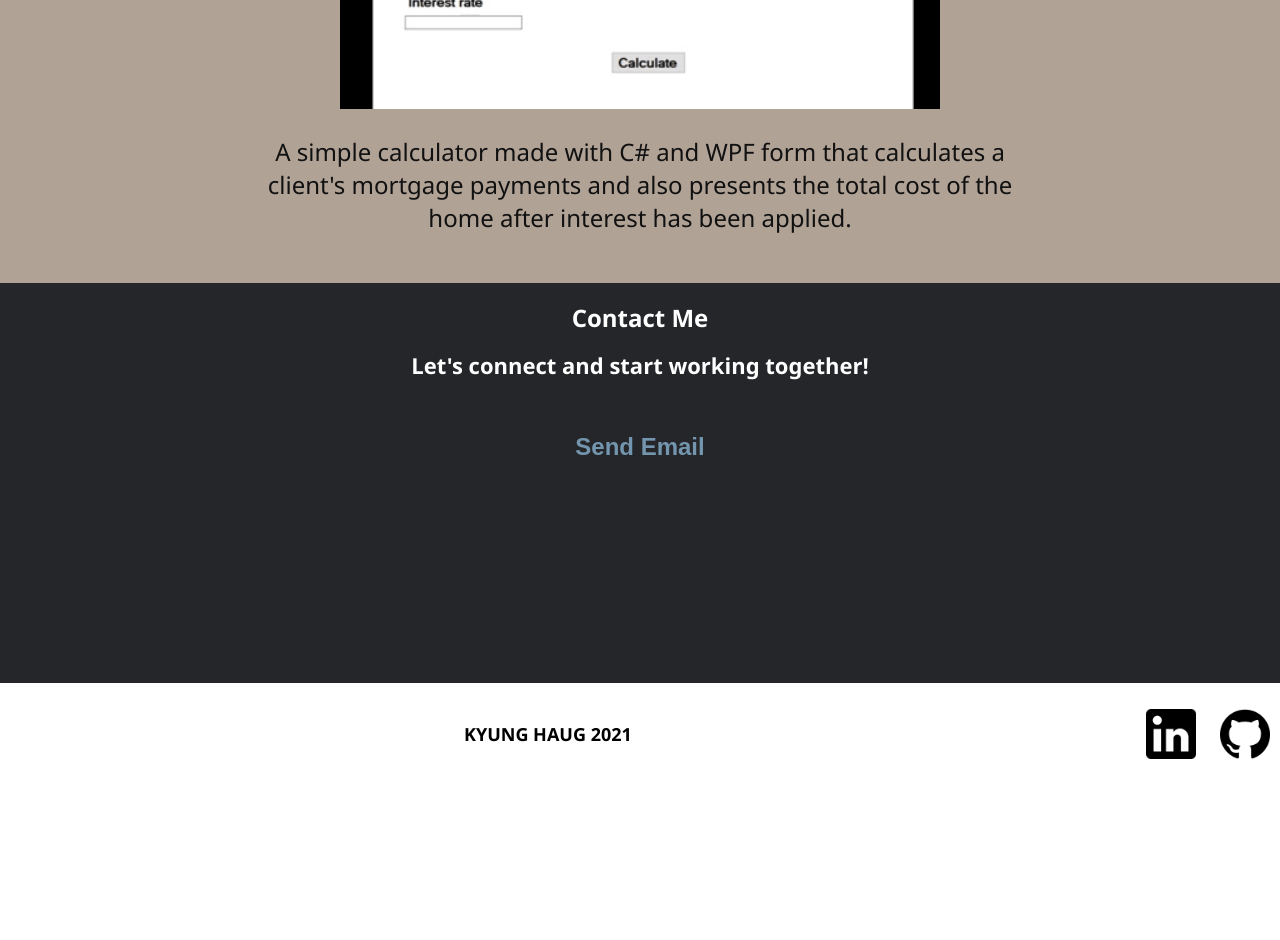
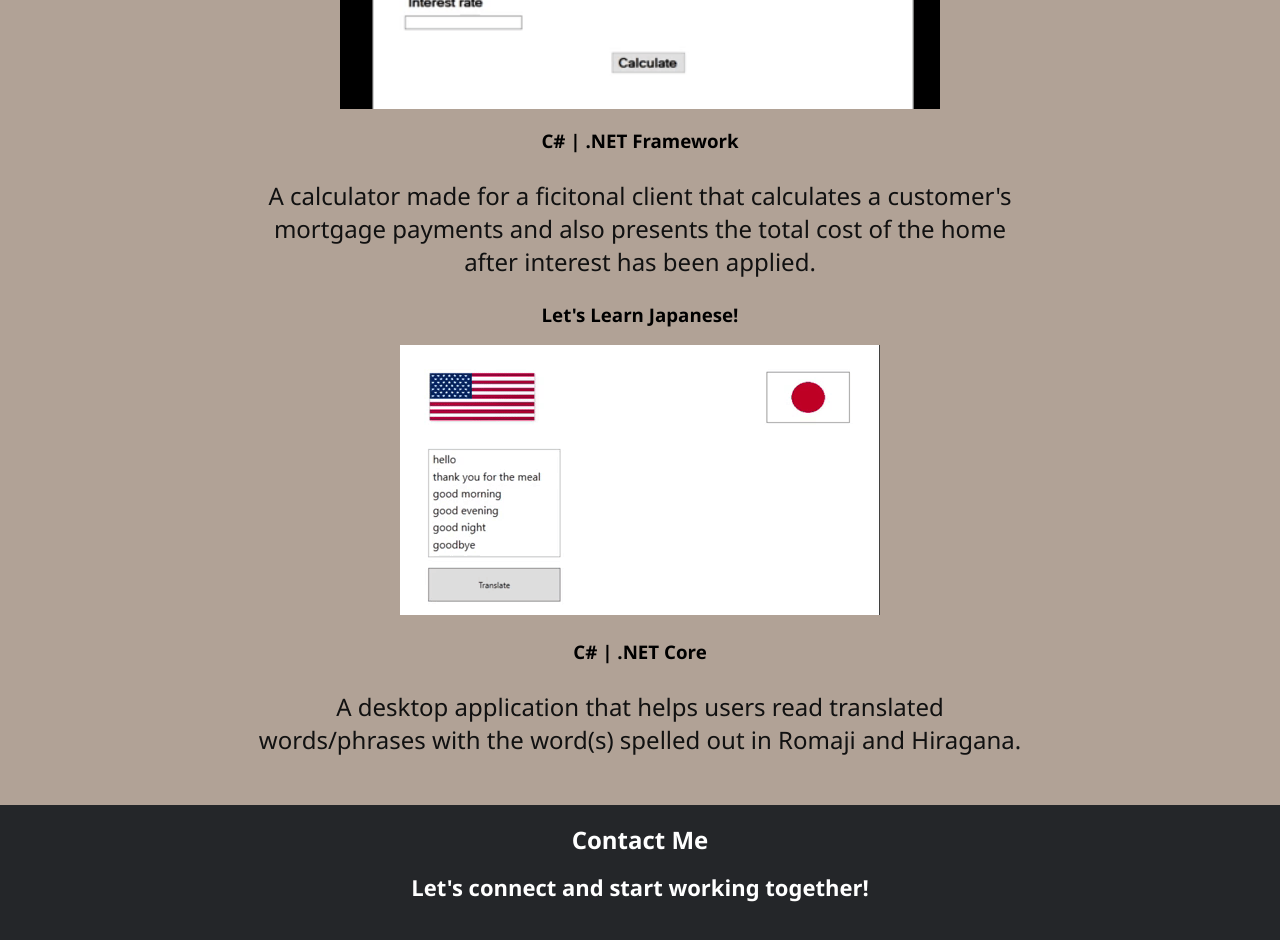
Before and after one commit to kyungh/kyungh.github.io, a plain HTML site: page index.html in a window 1280 px wide. Shown: the part 1780-2720 px from the top of the page. Before the commit the page ends 2565 px from the top, so only its background shows below. Drawn offline with Linux system fonts and the light colour scheme.

Commit message:
Added New Project
Added a new section within Project Section.

```diff
--- a/index.html
+++ b/index.html
@@ -47,9 +47,17 @@
                 <h2>Projects</h2>
                 <h3> Mortgage Calculator</h3>
                 <img id="demogif" src="img/demo.gif" alt="calculator demo" />
+                <h3> C# | .NET Framework</h3>
                 <p>
-                    A simple calculator made with C# and WPF form that calculates a client's mortgage payments and also presents
+                    A calculator made for a ficitonal client that calculates a customer's mortgage payments and also presents
                     the total cost of the home after interest has been applied.
+                </p>
+                <h3> Let's Learn Japanese!</h3>
+                <img id="jpngif" src="img/jpnapp.gif" alt="jpn app demo" />
+                <h3> C# | .NET Core</h3>
+                <p>
+                    A desktop application  that helps users read translated words/phrases with the word(s) spelled out in Romaji
+                    and Hiragana.
                 </p>
             </section>
             <section id="section4">
```
Also changed, not shown: img/jpnapp.gif (added).
